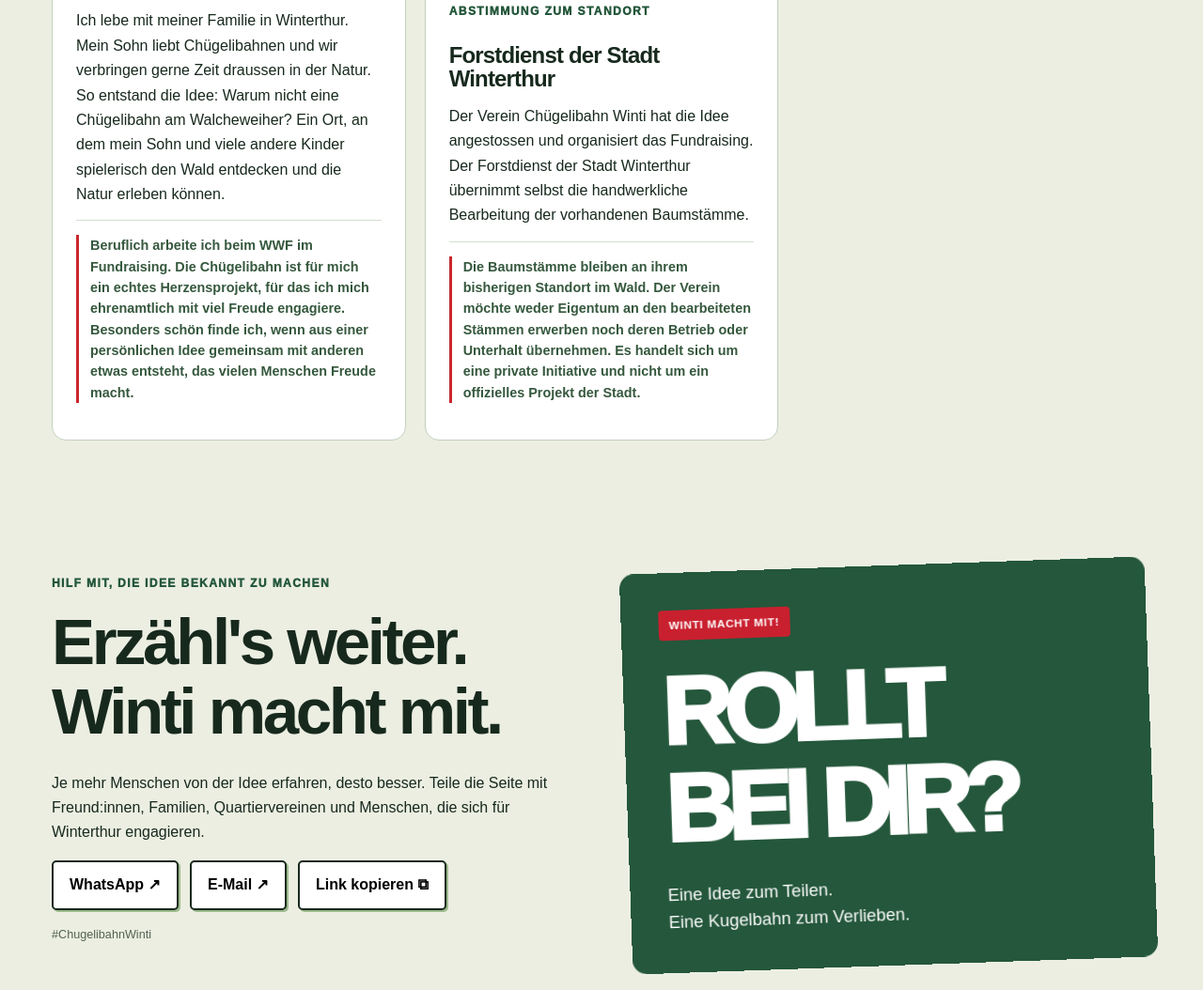
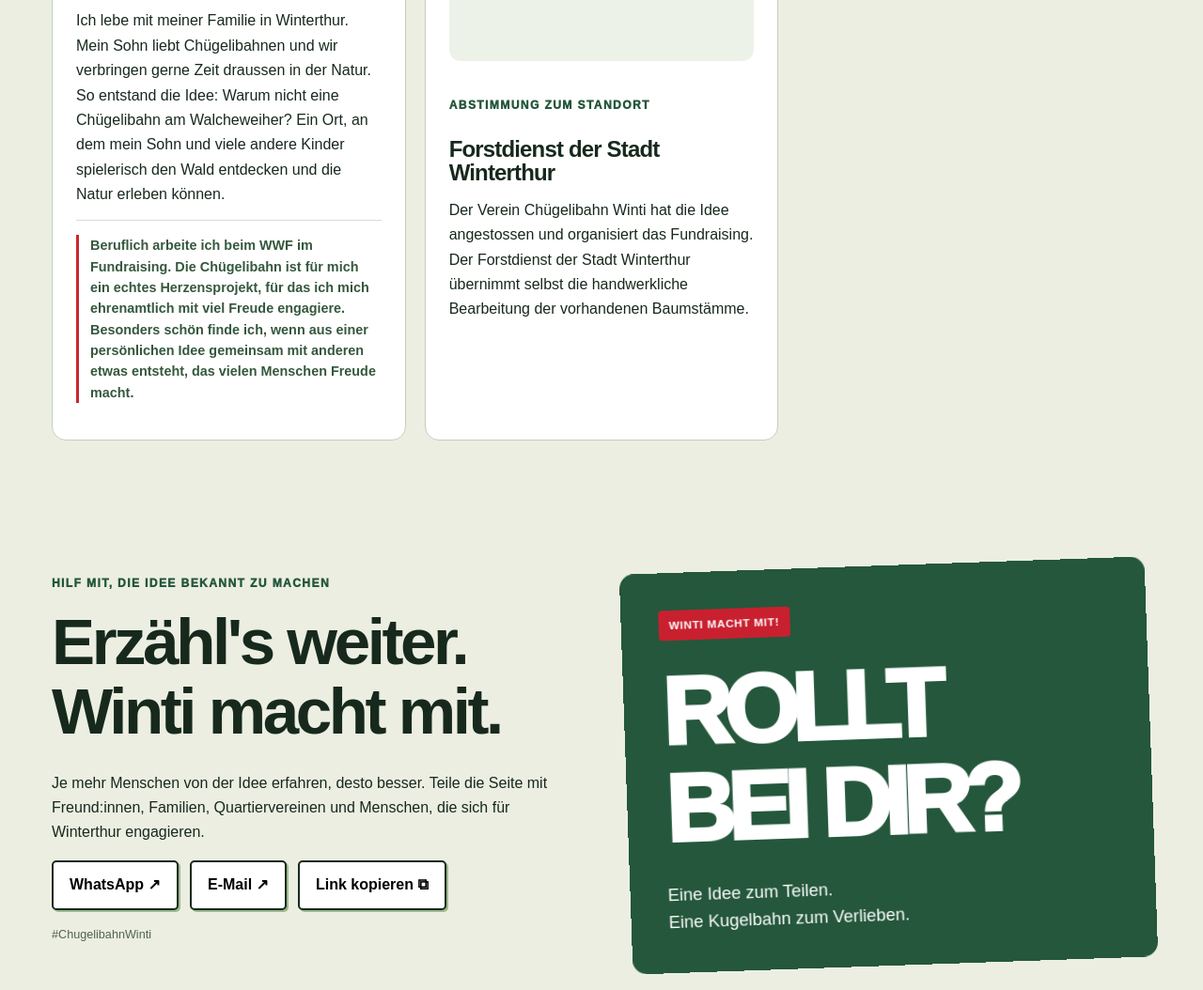
Before and after one commit to stefanott1007/chuegelibahn, a plain HTML site: page index.html in a window 1280 px wide. Shown: the part 4760-5814 px from the top of the page at 94% size. Drawn offline with Linux system fonts and the light colour scheme.

Commit message:
Startseite: juristisch wirkenden Absatz zum Eigentum und Unterhalt entfernen

```diff
--- a/index.html
+++ b/index.html
@@ -244,12 +244,6 @@
                     das Fundraising. Der Forstdienst der Stadt Winterthur übernimmt selbst
                     die handwerkliche Bearbeitung der vorhandenen Baumstämme.
                   </p>
-                  <p class="person-extra">
-                    Die Baumstämme bleiben an ihrem bisherigen Standort im Wald.
-                    Der Verein möchte weder Eigentum an den bearbeiteten Stämmen erwerben
-                    noch deren Betrieb oder Unterhalt übernehmen. Es handelt sich um eine
-                    private Initiative und nicht um ein offizielles Projekt der Stadt.
-                  </p>
                 </div>
               </article>
             </div>
```
